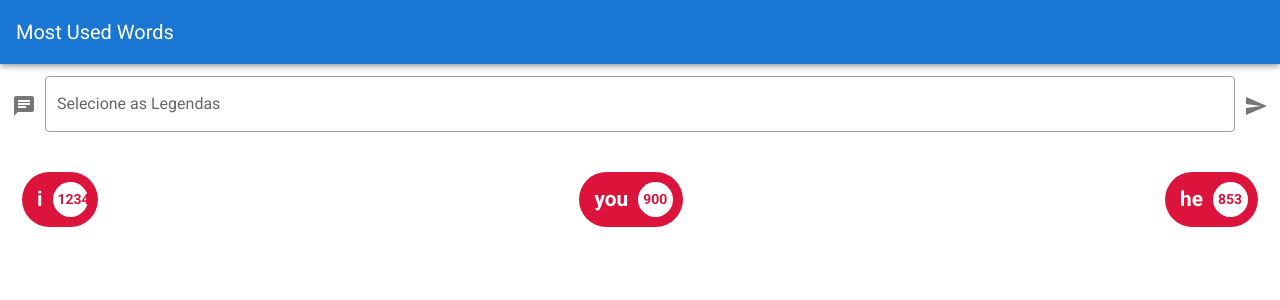
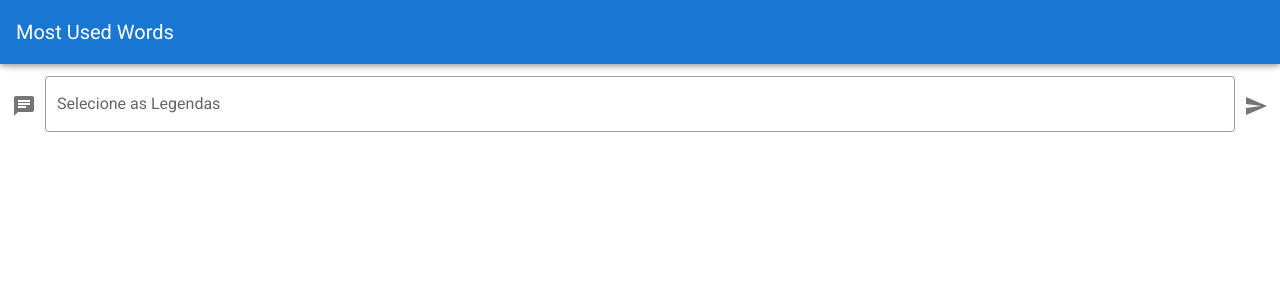
Before and after one commit to PaulloClara/most-used-words, a Vue app: page / in a window 1280 px wide. Shown: the top 300 px of the page. Built offline with nearby package versions, Linux system fonts and the light colour scheme.

Commit message:
:fire: Remove unnecessary code

```diff
--- a/src/App.vue
+++ b/src/App.vue
@@ -5,19 +5,62 @@
     </v-app-bar>
 
     <v-content>
-      <Home />
+      <v-container fluid>
+        <v-form>
+          <v-file-input
+            label="Selecione as Legendas"
+            prepend-icon="mdi-message-text"
+            append-outer-icon="mdi-send"
+            outlined
+            multiple
+            chips
+            v-model="files"
+            @click:append-outer="processSubtitles"
+          ></v-file-input>
+        </v-form>
+        <div class="pills">
+          <Pill
+            v-for="word in groupeWords"
+            :key="word.name"
+            :name="word.name"
+            :amount="word.amount"
+          />
+        </div>
+      </v-container>
     </v-content>
   </v-app>
 </template>
 
 <script>
-import Home from "./components/Home";
+import Pill from "@/components/Pill";
+import { ipcRenderer } from "electron";
 
 export default {
   name: "App",
   components: {
-    Home
+    Pill
   },
-  data: () => ({})
+  data: () => ({
+    files: [],
+    groupeWords: []
+  }),
+  methods: {
+    processSubtitles() {
+      const paths = this.files.map(file => file.path);
+
+      ipcRenderer.send("process-subtitles", paths);
+      ipcRenderer.on("process-subtitles", (event, words) => {
+        this.groupeWords = words;
+      });
+    }
+  }
 };
 </script>
+
+<style lang="css">
+.pills {
+  display: flex;
+  flex-wrap: wrap;
+  justify-content: space-between;
+}
+</style>
--- a/src/components/Home.vue
+++ /dev/null
@@ -1,61 +0,0 @@
-<template lang="html">
-  <v-container fluid>
-    <v-form>
-      <v-file-input
-        label="Selecione as Legendas"
-        prepend-icon="mdi-message-text"
-        append-outer-icon="mdi-send"
-        outlined
-        multiple
-        chips
-        v-model="files"
-        @click:append-outer="processSubtitles"
-      ></v-file-input>
-    </v-form>
-    <div class="pills">
-      <Pill
-        v-for="word in groupeWords"
-        :key="word.name"
-        :name="word.name"
-        :amount="word.amount"
-      />
-    </div>
-  </v-container>
-</template>
-
-<script>
-import Pill from "./Pill";
-import { ipcRenderer } from "electron";
-
-export default {
-  name: "Home",
-  components: {
-    Pill
-  },
-  data: () => ({
-    files: [],
-    groupeWords: [
-      { name: "i", amount: 1234 },
-      { name: "you", amount: 900 },
-      { name: "he", amount: 853 }
-    ]
-  }),
-  methods: {
-    processSubtitles() {
-      const paths = this.files.map(file => file.path);
-      ipcRenderer.send("process-subtitles", paths);
-      ipcRenderer.on("process-subtitles", (event, words) => {
-        this.groupeWords = words;
-      });
-    }
-  }
-};
-</script>
-
-<style lang="css">
-.pills {
-  display: flex;
-  flex-wrap: wrap;
-  justify-content: space-between;
-}
-</style>
--- a/src/main.js
+++ b/src/main.js
@@ -1,5 +1,6 @@
 import Vue from "vue";
-import App from "./App.vue";
+import App from "./App";
+
 import vuetify from "./plugins/vuetify";
 
 Vue.config.productionTip = false;
```
Also changed, not shown: src/background.js (+15 -53 lines), src/assets/logo.png (deleted), src/assets/logo.svg (deleted).
